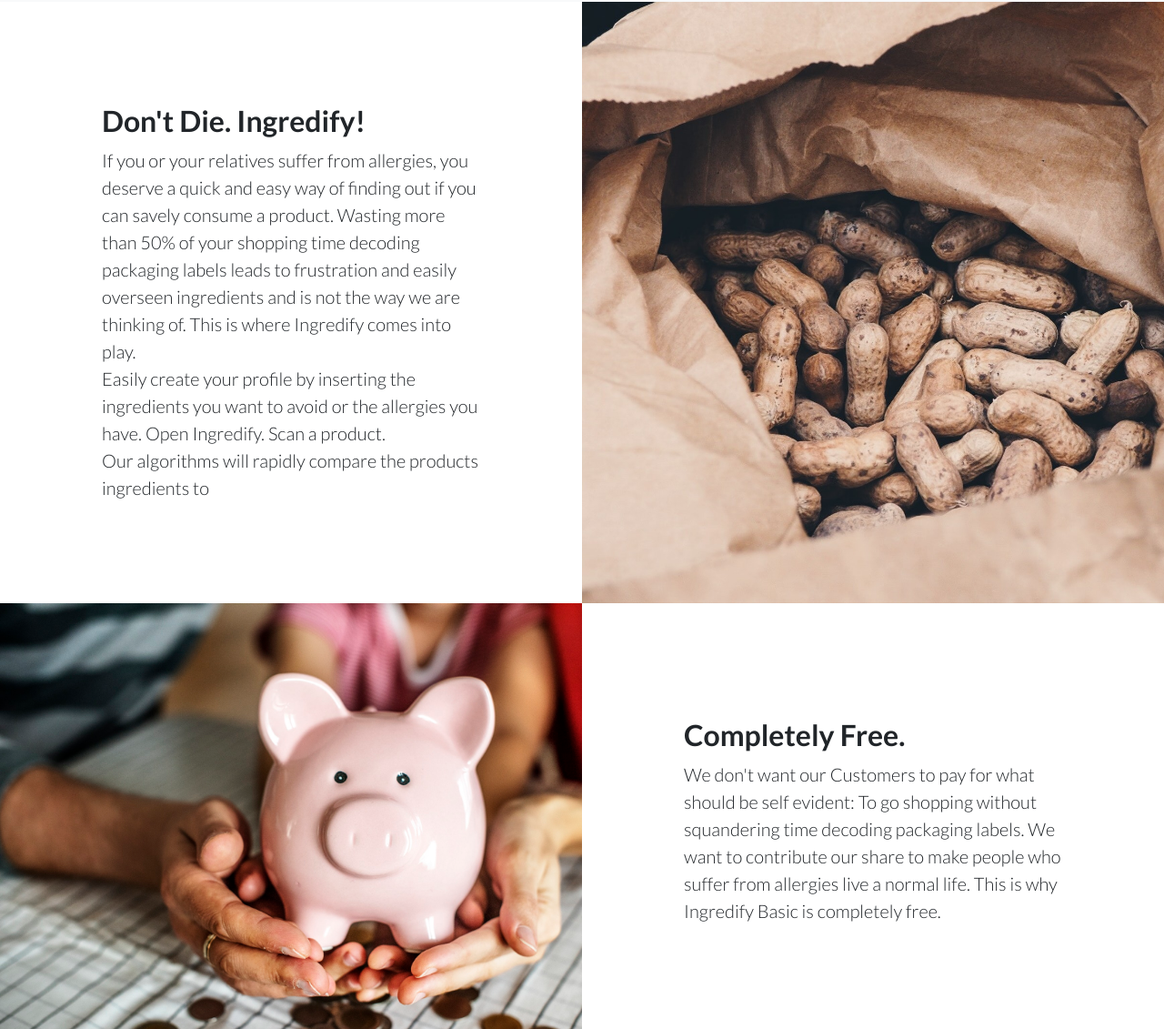
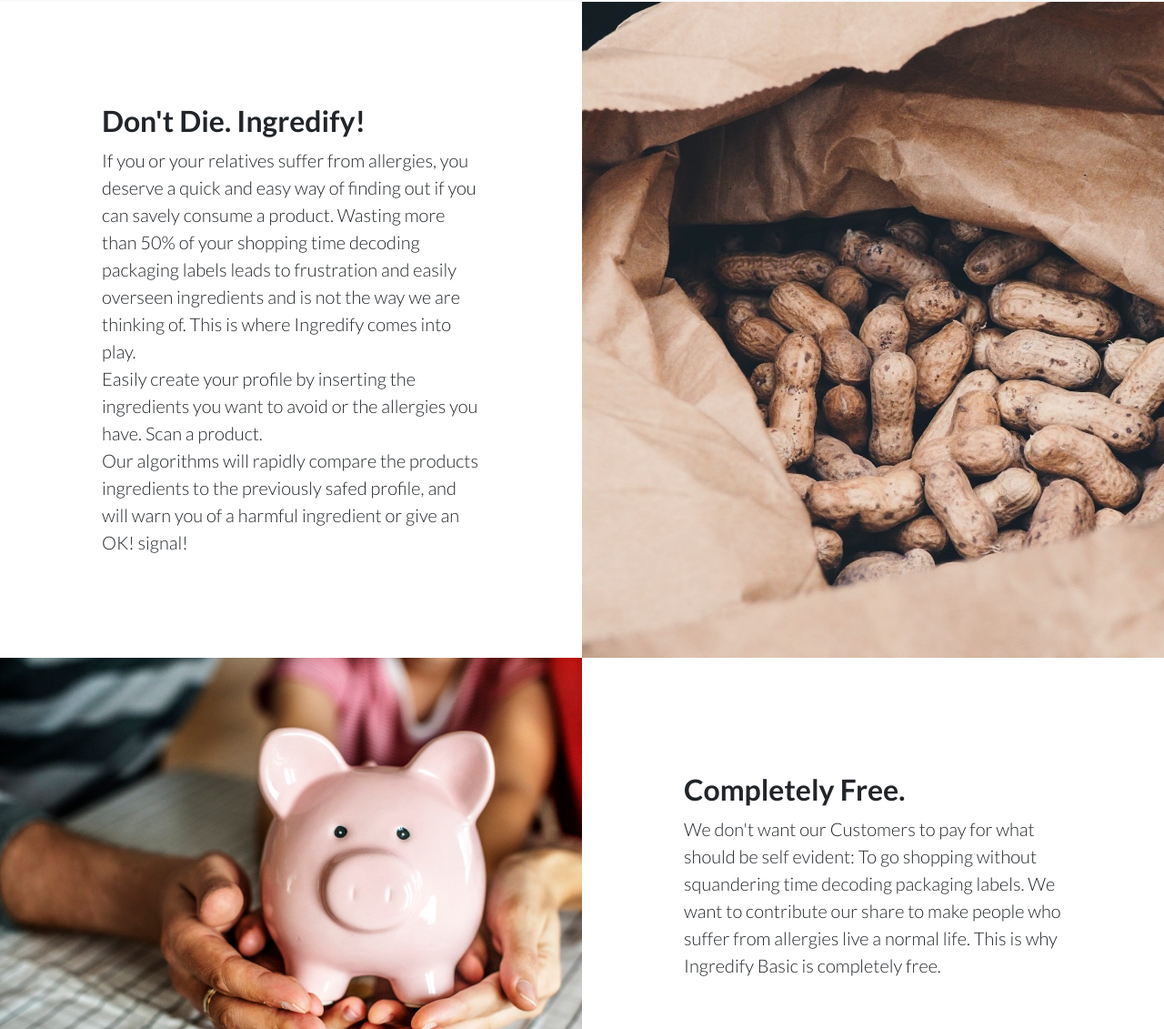
Before and after one commit to Ingredify/ingredify.github.io, a website: page index.html in a window 1280 px wide. Shown: the part 1339-2470 px from the top of the page at 91% size. Drawn offline with nearby package versions, Linux system fonts and the light colour scheme; files that its build step writes are made by us from their sources.

Commit message:
Update index.html

```diff
--- a/index.html
+++ b/index.html
@@ -100,7 +100,7 @@
           <div class="col-lg-6 order-lg-2 text-white showcase-img" style="background-image: url('img/bg-showcase-1.jpg');"></div>
           <div class="col-lg-6 order-lg-1 my-auto showcase-text">
             <h2>Don't Die. Ingredify!</h2>
-            <p class="lead mb-0"> If you or your relatives suffer from allergies, you deserve a quick and easy way of finding out if you can savely consume a product. Wasting more than 50% of your shopping time decoding packaging labels leads to frustration and easily overseen ingredients and is not the way we are thinking of. This is where Ingredify comes into play. <br>Easily create your profile by inserting the ingredients you want to avoid or the allergies you have. Open Ingredify. Scan a product. <br>Our algorithms will rapidly compare the products ingredients to  </p>
+            <p class="lead mb-0"> If you or your relatives suffer from allergies, you deserve a quick and easy way of finding out if you can savely consume a product. Wasting more than 50% of your shopping time decoding packaging labels leads to frustration and easily overseen ingredients and is not the way we are thinking of. This is where Ingredify comes into play. <br>Easily create your profile by inserting the ingredients you want to avoid or the allergies you have. Scan a product. <br>Our algorithms will rapidly compare the products ingredients to the previously safed profile, and will warn you of a harmful ingredient or give an OK! signal! </p>
           </div>
         </div>
         <div class="row no-gutters">
```
